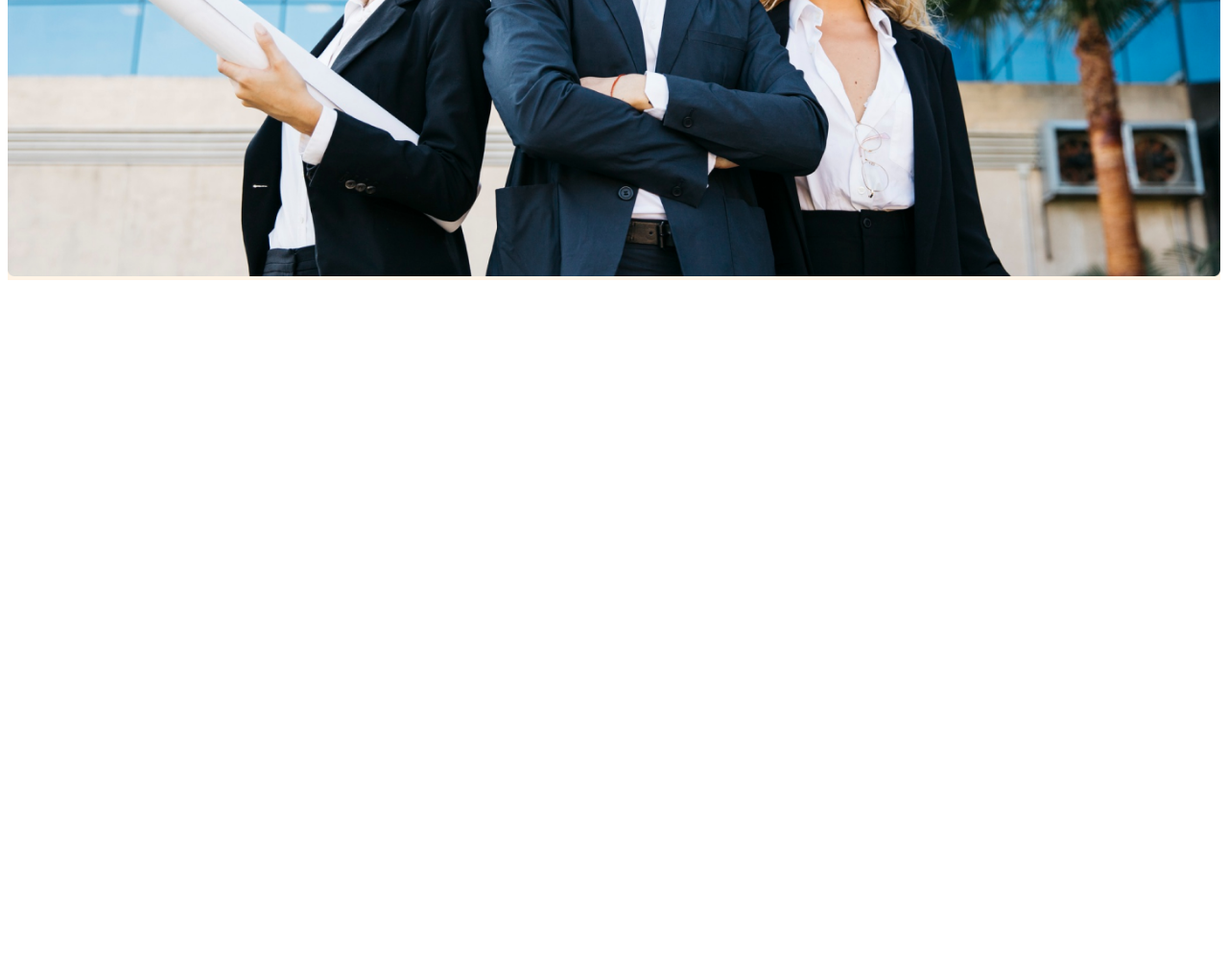
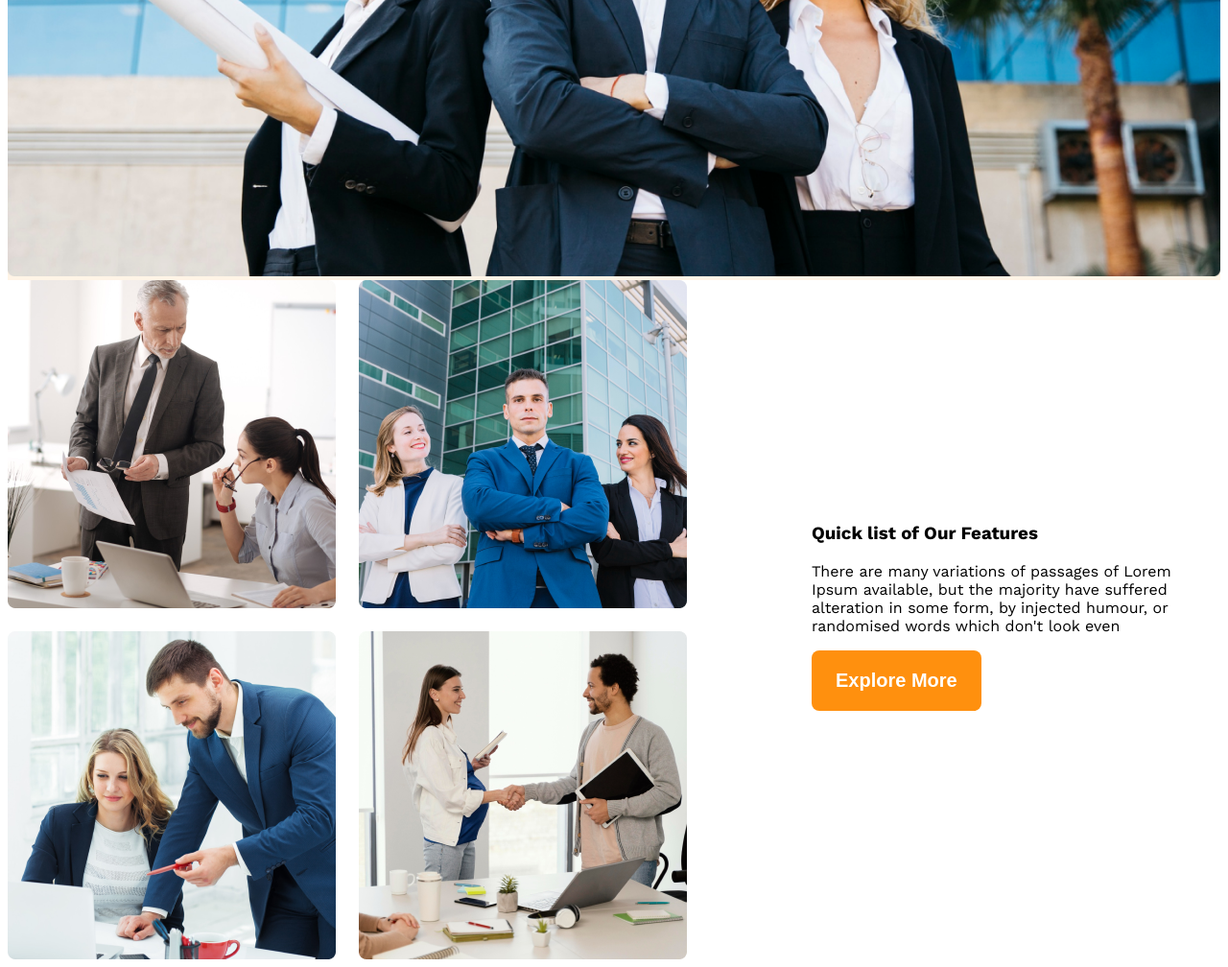
Before and after one commit to mrznur/g3-archi-website, a plain HTML site: page index.html in a window 1280 px wide. Shown: the part 765-1773 px from the top of the page at 96% size. Before the commit the page ends 1065 px from the top, so only its background shows below. Drawn offline with nearby package versions, Linux system fonts and the light colour scheme; a web font is replaced by a local one.

Commit message:
until this much

```diff
--- a/architects.css
+++ b/architects.css
@@ -6,6 +6,13 @@
   font-optical-sizing: auto;
   font-weight: 400;
   font-style: normal;
+}
+main{
+    max-width: 1440px;
+    margin: 0 auto;
+}
+main > section{
+    margin-top: 130px;
 }
 .bg_color{
     background-color: rgba(255, 144, 14, 0.1);
@@ -66,6 +73,20 @@
 .banner_img{
     width: 100%;
 }
+
+.teams{
+    align-items: center;
+    margin: auto auto;
+}
+.team_img_cont{
+    display: grid;
+    grid-template-columns: repeat(2, 1fr);
+    gap: 24px;
+}
+.features{
+    margin-left: 130px;
+    max-width: 530px;
+}
 @media screen and (max-width:576px){
     .navbar, .nav_link{
         flex-direction: column;
--- a/index.html
+++ b/index.html
@@ -32,7 +32,21 @@
         </div>
     </header>
     <main>
+        <section class="teams display_flex">
+            <div class="team_img_cont">
+                <img src="images/team1.png" alt="two designer discussing">
+                <img src="images/team2.png" alt="">
+                <img src="images/team3.png" alt="">
+                <img src="images/team4.png" alt="">
+            </div>
+            <div class="features">
+                <h3 class="feature_title">Quick list of Our Features</h3>
+                <p class="feature_desc">There are many variations of passages of Lorem Ipsum available, but the majority have suffered alteration in some form, by injected humour, or randomised words which don't look even</p>
+                <button class="p_btn">Explore More</button>
 
+            </div>
+
+        </section>
     </main>
     <footer>
 
```
